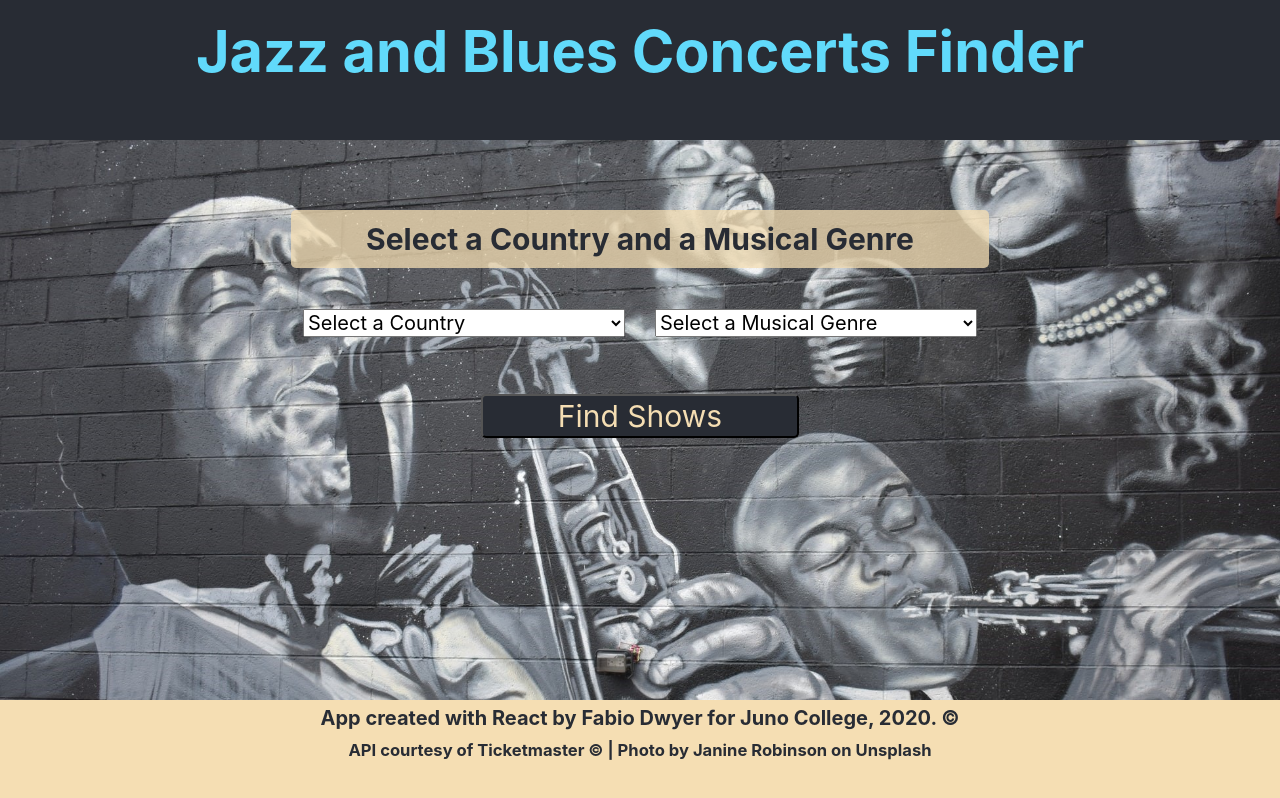
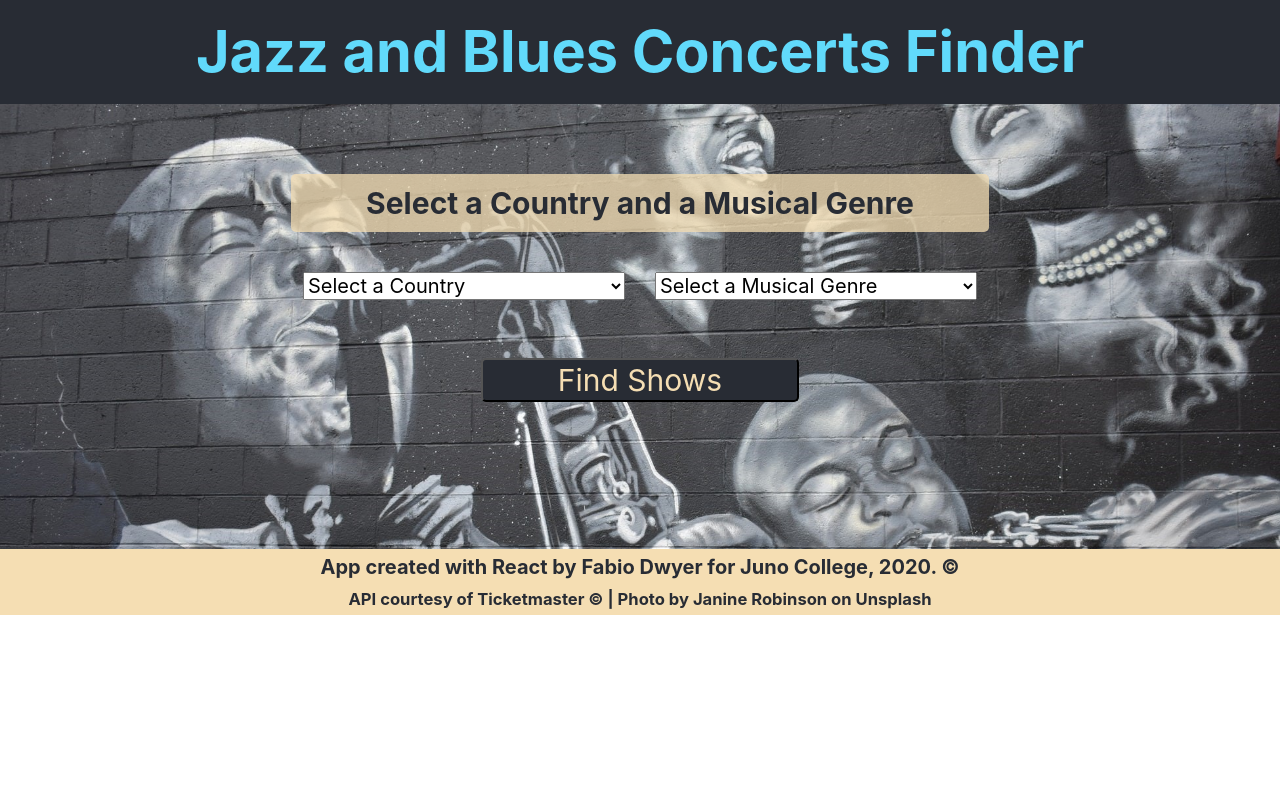
Before and after one commit to FabioDwyer/project5, a React (Create React App) app: page / in a window 1280 px wide. Built offline with nearby package versions, Linux system fonts and the light colour scheme.

Commit message:
SAFETY COPY - works fine, gonna try to move results to App.js

```diff
--- a/src/App.css
+++ b/src/App.css
@@ -62,14 +62,14 @@ li {
   }
 
 .flexApp {
-  height: 100vh;
-  display: flex;
+  /* height: 100vh; */
+  /* display: flex;
   flex-direction: column;
-  justify-content: space-between;
+  justify-content: space-between; */
 }
 
 .App-header {
-  height: 17.5vh;
+  /* height: 17.5vh; */
   color: #61dafb;
   /* padding: 20px; */
 }
@@ -84,7 +84,8 @@ h1 {
 }
 
 .App-main {
-  height: 70vh;
+  /* height: 70vh; */
+  padding-bottom: 11.5%;
   background-repeat: no-repeat;
   background-size: cover;
   background-position-y: 20%;
@@ -107,6 +108,19 @@ button {
   border-radius: 5px;
 }
 
+.results {
+  color: #fff;
+}
+
+.imgContainer {
+  display: flex;
+  justify-content: center;
+}
+
+.results img {
+  width: 450px;
+  height: auto;
+}
 
 .flexSelect {
   display: flex;
@@ -125,7 +139,7 @@ button {
 }
 
 .App-footer {
-  height: 12.5vh;
+  /* height: 12.5vh; */
   background: wheat;
   /* padding: 7px 0; */
 }
--- a/src/App.js
+++ b/src/App.js
@@ -7,23 +7,23 @@ import Footer from './components/Footer';
 
 
 class App extends Component {
-  constructor() {
-    super();
+  // constructor() {
+  //   super();
 
-    // this.state = {
-    //   userChoices: [],
-    // }
-  }
+  //   // this.state = {
+  //   //   userChoices: [],
+  //   // }
+  // }
 
   render() {
     return (
       <div className="App">
-        <div className="flexApp">
+        {/* <div className="flexApp"> */}
           <Header />
           <Main />
           <Footer />
         </div>
-      </div>
+      // </div>
     );
   }
 }
--- a/src/components/ShowsToDisplay.js
+++ b/src/components/ShowsToDisplay.js
@@ -14,12 +14,18 @@ function ShowsToDisplay(props) {
                 {
                     console.log(show);
                     return (
-                            <ul>
+                            <ul className = "results">
                                 <li key={index}>
-                                <p>{show.name}</p>
-                                <p>{show.dates}</p>
-                                {/* <p>{show.venue}</p>
-                                <p>{show.price}</p> */}
+                                    <h2>{show.name}</h2>
+                                    <p>Date: {show.dates.start.localDate}</p>
+                                    <p>Time: {show.dates.start.localTime}</p>
+                                    <h3>Venue: {show._embedded.venues[0].name}</h3>
+                                    <div className="imgContainer">
+                                        <img src={show.images[8].url} alt="Artist display" />
+                                    </div>
+                                    {/* <p>{show.priceRanges[0].currency}</p>  */}
+                                    {/* <p>{show.priceRanges[0].min}</p> */}
+                                    {/* <p>{show.priceRanges[0].max}</p>    */}
                                 </li>
                             </ul>
                         )
```
Also changed, not shown: src/components/Main.js (+4 -4 lines).
